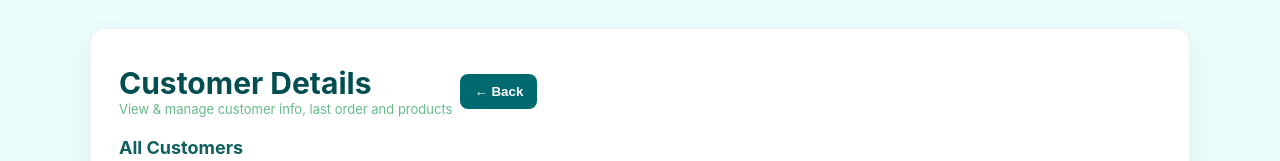
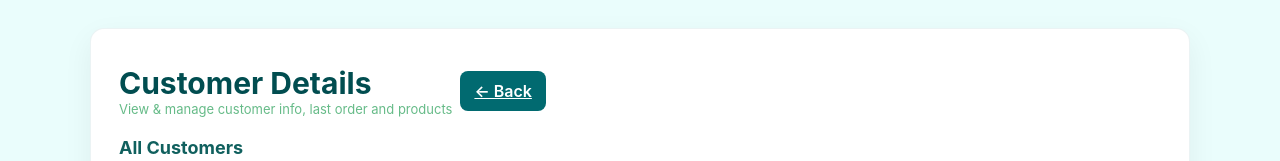
Before and after one commit to vijay-techh/tarunorder, a website: page public/customer_details.html in a window 1280 px wide. Shown: the top 161 px of the page. Drawn offline with Linux system fonts and the light colour scheme; no server answers.

Commit message:
first commit

```diff
--- a/public/customer_details.html
+++ b/public/customer_details.html
@@ -204,7 +204,8 @@
         </div>
 
         <div class="controls">
-            <button class="btn btn-back" onclick="goBackFromDetails()">← Back</button>          <!-- Delete button hidden until a customer is selected -->
+          <a class="btn btn-back" href="home.html">← Back</a>
+          <!-- Delete button hidden until a customer is selected -->
           <button id="btnDelete" class="btn btn-delete hidden">Delete</button>
         </div>
       </div>
@@ -609,20 +610,6 @@ function getCustomerId(){
   return new URLSearchParams(window.location.search).get('customerId');
 }
 
-function goBackFromDetails() {
-  // Hide details section
-  $id('detailsMode').style.display = 'none';
-
-  // Show list section
-  $id('searchMode').style.display = 'block';
-
-  // Hide delete button again
-  $id('btnDelete').classList.add('hidden');
-
-  // Clear URL so ?customerId does not reload same view
-  history.pushState({}, "", "customer_details.html");
-}
-
 /* -------------------------
    On load
    ------------------------- */
```
